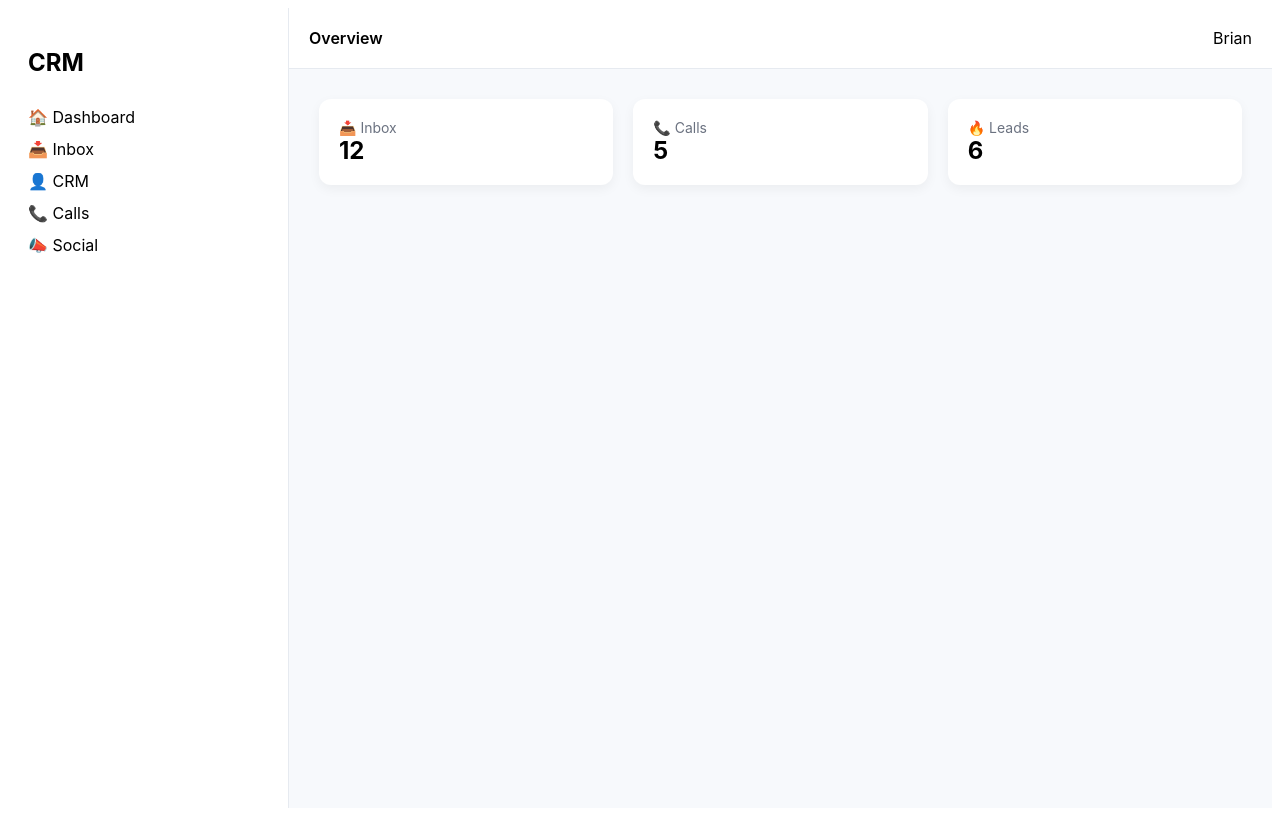
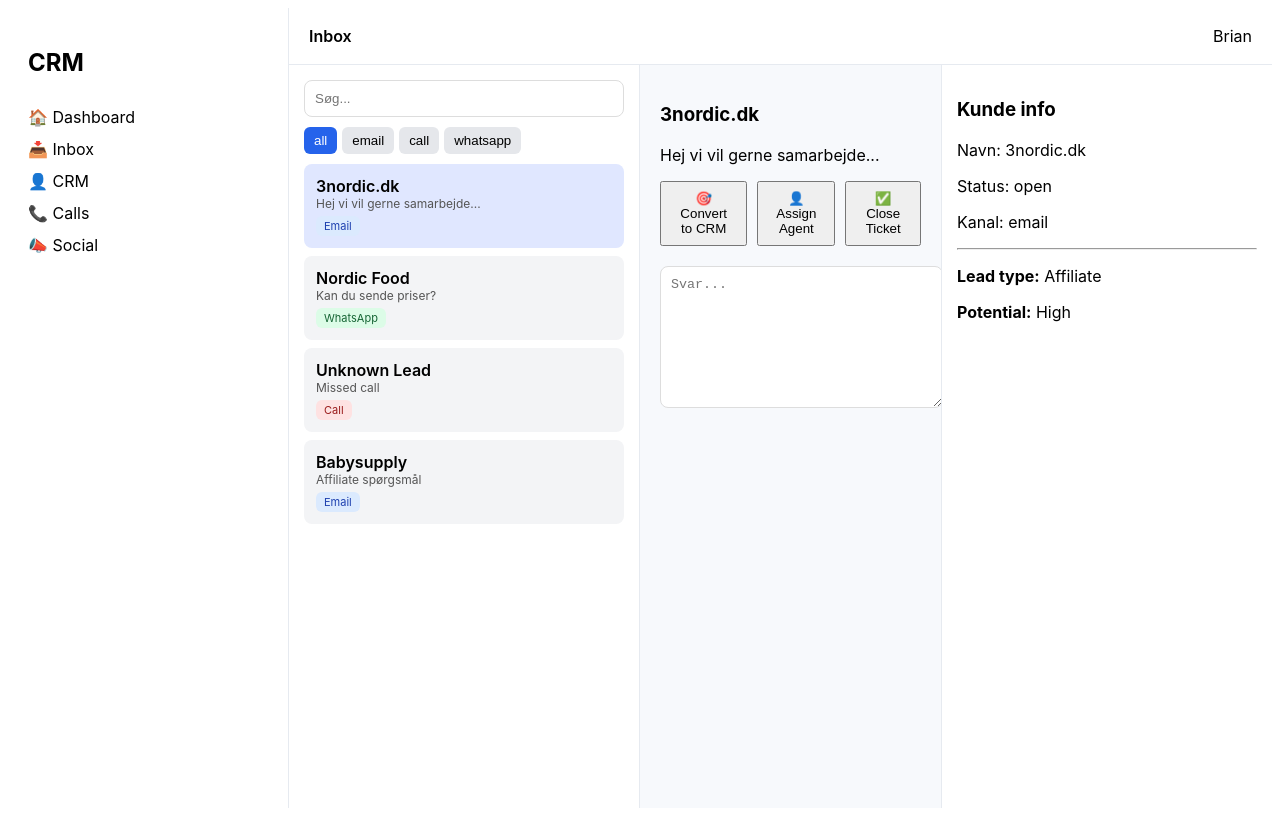
Before and after one commit to 2710brian/crm-dashboard, a React (Vite) app: page / in a window 1280 px wide. Built offline with nearby package versions, Linux system fonts and the light colour scheme.

Commit message:
Update App.jsx

```diff
--- a/src/App.jsx
+++ b/src/App.jsx
@@ -2,22 +2,33 @@ import { useState } from "react";
 
 export default function App() {
 
-  const [view, setView] = useState("dashboard");
+  const [view, setView] = useState("inbox");
   const [selected, setSelected] = useState(0);
   const [filter, setFilter] = useState("all");
   const [search, setSearch] = useState("");
 
   const messages = [
-    { name: "3nordic.dk", type: "email", text: "Hej vi vil gerne samarbejde..." },
-    { name: "Nordic Food", type: "whatsapp", text: "Kan du sende priser?" },
-    { name: "Unknown Lead", type: "call", text: "Missed call" },
-    { name: "Babysupply", type: "email", text: "Affiliate spørgsmål" }
+    { name: "3nordic.dk", type: "email", text: "Hej vi vil gerne samarbejde...", status: "open" },
+    { name: "Nordic Food", type: "whatsapp", text: "Kan du sende priser?", status: "open" },
+    { name: "Unknown Lead", type: "call", text: "Missed call", status: "closed" },
+    { name: "Babysupply", type: "email", text: "Affiliate spørgsmål", status: "open" }
   ];
+
+  const getChannelStyle = (type) => {
+    switch (type) {
+      case "email": return { bg: "#DBEAFE", color: "#1E40AF", label: "Email" };
+      case "call": return { bg: "#FEE2E2", color: "#991B1B", label: "Call" };
+      case "whatsapp": return { bg: "#DCFCE7", color: "#166534", label: "WhatsApp" };
+      default: return { bg: "#E5E7EB", color: "#111827", label: type };
+    }
+  };
 
   const filtered = messages.filter(m =>
     (filter === "all" || m.type === filter) &&
     m.name.toLowerCase().includes(search.toLowerCase())
   );
+
+  const active = filtered[selected];
 
   return (
     <div style={{
@@ -56,44 +67,11 @@ export default function App() {
           justifyContent: "space-between",
           padding: "0 20px"
         }}>
-          <div style={{ fontWeight: "600" }}>
-            {view === "dashboard" ? "Overview" : "Inbox"}
-          </div>
+          <div style={{ fontWeight: "600" }}>Inbox</div>
           <div>Brian</div>
         </div>
 
-        {/* DASHBOARD */}
-        {view === "dashboard" && (
-          <div style={{ padding: "30px" }}>
-
-            <div style={{
-              display: "grid",
-              gridTemplateColumns: "repeat(3, 1fr)",
-              gap: "20px",
-              marginBottom: "30px"
-            }}>
-              {[
-                ["📥 Inbox", "12"],
-                ["📞 Calls", "5"],
-                ["🔥 Leads", "6"]
-              ].map(([title, value]) => (
-                <div key={title} style={{
-                  background: "#fff",
-                  padding: "20px",
-                  borderRadius: "12px",
-                  boxShadow: "0 4px 12px rgba(0,0,0,0.05)"
-                }}>
-                  <div style={{ color: "#6B7280", fontSize: "14px" }}>{title}</div>
-                  <div style={{ fontSize: "24px", fontWeight: "bold" }}>{value}</div>
-                </div>
-              ))}
-            </div>
-
-          </div>
-        )}
-
         {/* INBOX */}
-        {view === "inbox" && (
         <div style={{ display: "flex", height: "100%" }}>
 
           {/* LEFT */}
@@ -139,7 +117,9 @@ export default function App() {
 
             {/* List */}
             <div style={{ flex: 1, overflowY: "auto" }}>
-                {filtered.map((item, i) => (
+              {filtered.map((item, i) => {
+                const ch = getChannelStyle(item.type);
+                return (
                   <div key={i}
                     onClick={() => setSelected(i)}
                     style={{
@@ -150,9 +130,26 @@ export default function App() {
                       background: selected === i ? "#E0E7FF" : "#F3F4F6"
                     }}>
                     <div style={{ fontWeight: "600" }}>{item.name}</div>
-                    <div style={{ fontSize: "12px", color: "#555" }}>{item.text}</div>
+
+                    <div style={{ fontSize: "12px", color: "#555" }}>
+                      {item.text}
                     </div>
-                ))}
+
+                    {/* CHANNEL BADGE */}
+                    <div style={{
+                      marginTop: "5px",
+                      display: "inline-block",
+                      padding: "3px 8px",
+                      borderRadius: "6px",
+                      background: ch.bg,
+                      color: ch.color,
+                      fontSize: "11px"
+                    }}>
+                      {ch.label}
+                    </div>
+                  </div>
+                );
+              })}
             </div>
 
           </div>
@@ -162,8 +159,23 @@ export default function App() {
             flex: 1,
             padding: "20px"
           }}>
-              <h3>{filtered[selected]?.name}</h3>
-              <p style={{ marginTop: "10px" }}>{filtered[selected]?.text}</p>
+            <h3>{active?.name}</h3>
+            <p style={{ marginTop: "10px" }}>{active?.text}</p>
+
+            {/* ACTIONS */}
+            <div style={{ marginTop: "15px", display: "flex", gap: "10px" }}>
+              <button style={{ padding: "8px 12px", cursor: "pointer" }}>
+                🎯 Convert to CRM
+              </button>
+
+              <button style={{ padding: "8px 12px", cursor: "pointer" }}>
+                👤 Assign Agent
+              </button>
+
+              <button style={{ padding: "8px 12px", cursor: "pointer" }}>
+                ✅ Close Ticket
+              </button>
+            </div>
 
             <textarea
               placeholder="Svar..."
@@ -171,7 +183,7 @@ export default function App() {
                 width: "100%",
                 marginTop: "20px",
                 padding: "10px",
-                  height: "100px",
+                height: "120px",
                 borderRadius: "8px",
                 border: "1px solid #ddd"
               }}
@@ -186,13 +198,17 @@ export default function App() {
             padding: "15px"
           }}>
             <h3>Kunde info</h3>
-              <p>Navn: {filtered[selected]?.name}</p>
-              <p>Status: Lead</p>
-              <p>Kanal: {filtered[selected]?.type}</p>
+            <p>Navn: {active?.name}</p>
+            <p>Status: {active?.status}</p>
+            <p>Kanal: {active?.type}</p>
+
+            <hr style={{ margin: "15px 0" }} />
+
+            <p><b>Lead type:</b> Affiliate</p>
+            <p><b>Potential:</b> High</p>
           </div>
 
         </div>
-        )}
 
       </div>
     </div>
```
Lines whose indentation alone changed are shown as unchanged.
